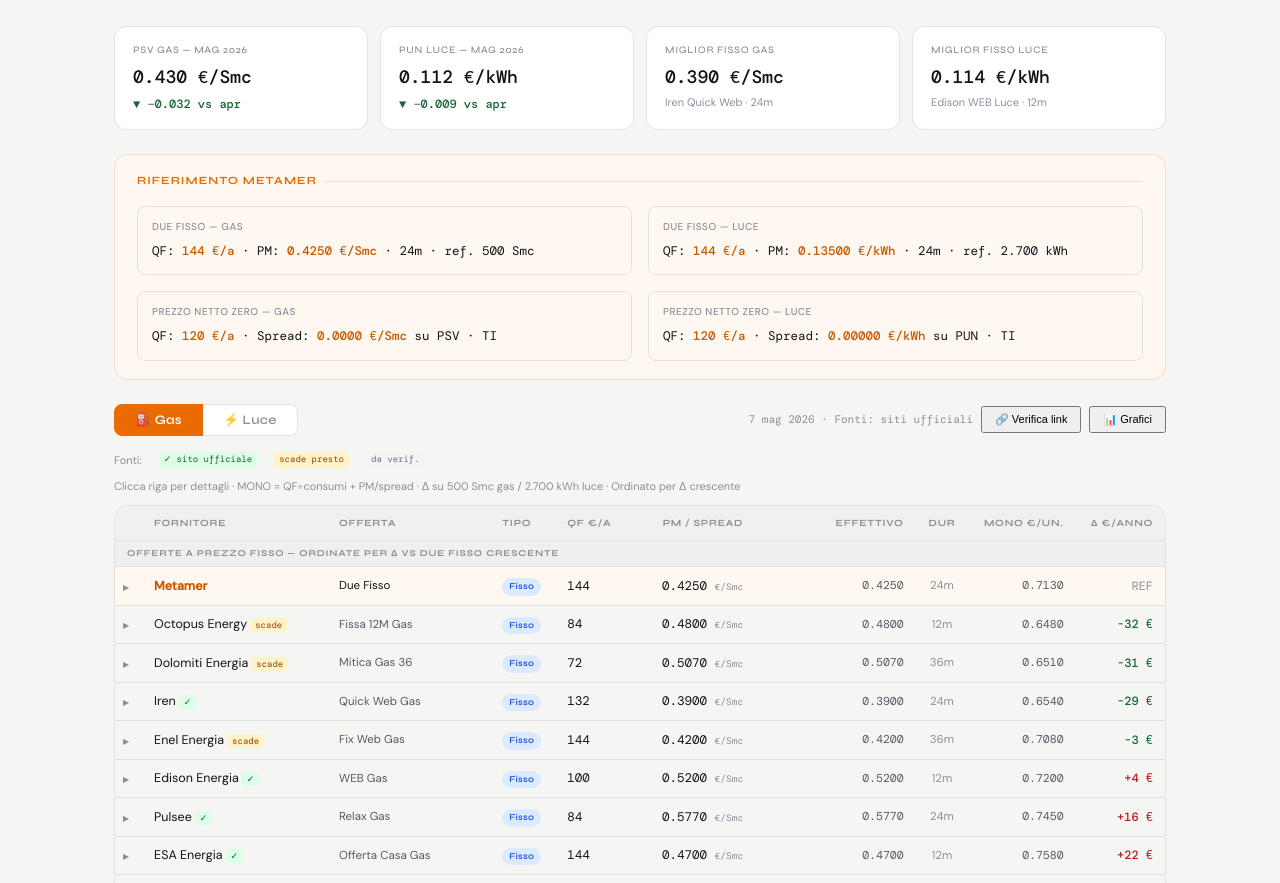
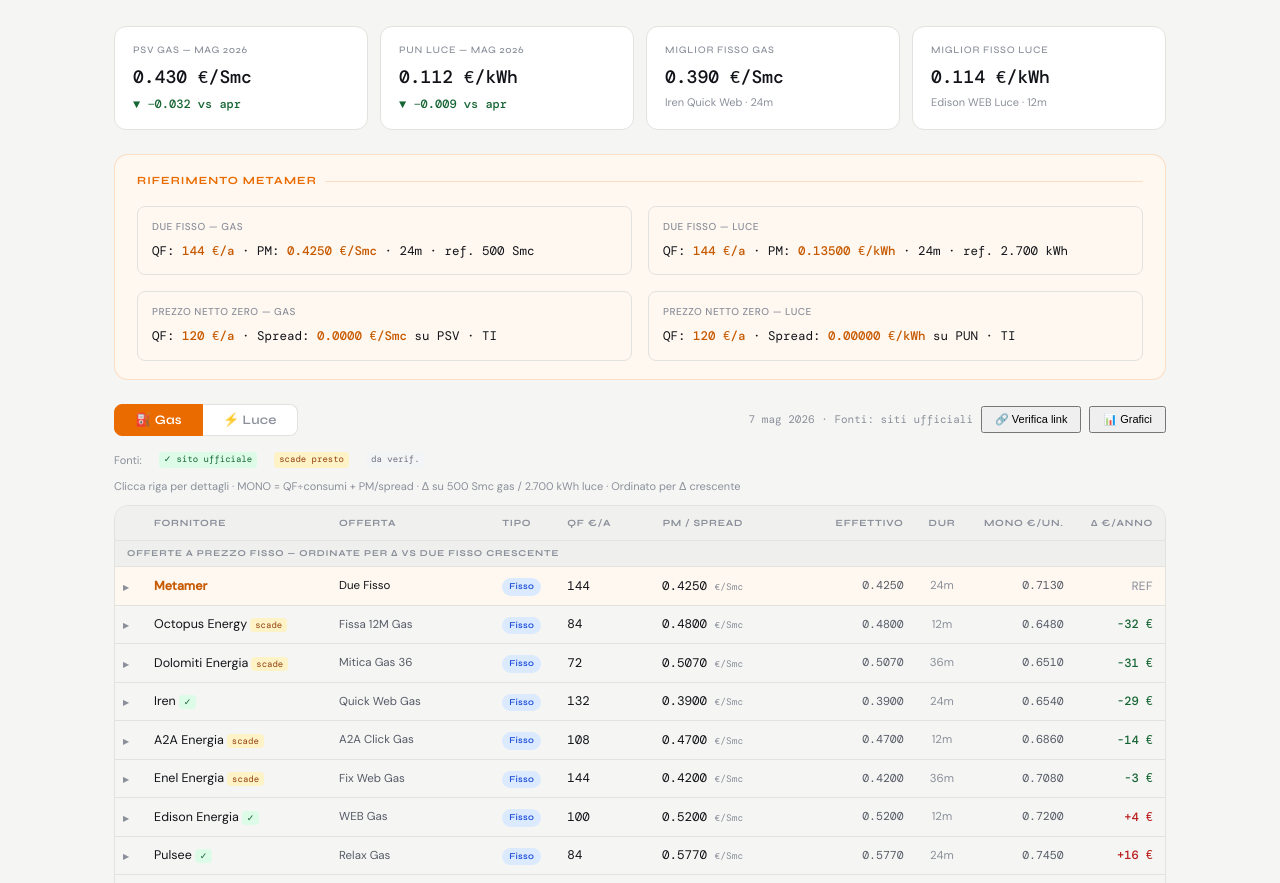
Before and after one commit to michaelrossi1988-bit/energy-market-monitor, a plain HTML site: page index.html in a window 1280 px wide. Shown: the part 62-945 px from the top of the page. Drawn offline with nearby package versions, Linux system fonts and the light colour scheme.

Commit message:
Add files via upload

```diff
--- a/index.html
+++ b/index.html
@@ -222,6 +222,8 @@
   {f:'Pulsee',n:'Relax Gas',t:'fisso',qf:84,pm:0.577,d:24,src:'pulsee.it/offerte-casa-luce-gas/luce-gas-relax',note:'0.577 €/Smc — dati forniti direttamente. QF 84€/a (7€/mese). Fisso 24 mesi. Scade 11/05/2026. 100% rinnovabile GO.',tag:'ok'},
   {f:'Pulsee',n:'Per Te Gas',t:'variabile',qf:84,pm:0.042,d:0,src:'pulsee.it/offerte-casa-luce-gas/luce-e-gas/luce-e-gas-per-te',note:'PSV + 0.042 €/Smc — dati forniti direttamente. QF 84€/a (7€/mese). Scade 11/05/2026. 100% rinnovabile GO.',tag:'ok'},
   {f:'Hera Comm',n:'Più Controllo Active Gas',t:'variabile',qf:144,pm:0.100,d:12,src:'heracomm.gruppohera.it',note:'PSV + 0.100 €/Smc — confermato heracomm.gruppohera.it. QF 144€/a.',tag:'ok'},
+  {f:'A2A Energia',n:'A2A Click Gas',t:'fisso',qf:108,pm:0.4700,d:12,src:'casa.a2aenergia.eu/a2a-click',note:'0.470 €/Smc — confermato a2aenergia.eu. QF 108€/a (scontata da 114€). Fisso 12m. Valido fino 19/05/2026.',tag:'sc'},
+  {f:'A2A Energia',n:'A2A Easy Gas',t:'variabile',qf:150,pm:0.000,d:0,src:'casa.a2aenergia.eu/a2a-easy',note:'PSV puro, spread 0 — confermato a2aenergia.eu. QF 150€/a. Promo: QF gratis i primi 6 mesi se attivi online. Valido fino 19/05/2026.',tag:'sc'},
   {f:'Enel Energia',n:'Flex Gas',t:'variabile',qf:144,pm:0.110,d:0,src:'enel.it',note:'PSV + spread ~0.110. Spread non esplicitato su enel.it — verificare CTE.',tag:'uf'},
   {f:'Sorgenia',n:'Next Energy Sunlight Gas',t:'variabile',qf:103,pm:0.100,d:0,src:'sorgenia.it',note:'PSV x1.07 (coeff. moltiplicativo, non spread tradizionale) — confermato sorgenia.it.',tag:'uf'},
   {f:'Plenitude',n:'Trend Casa Gas',t:'variabile',qf:144,pm:0.150,d:24,src:'eniplenitude.com',note:'PSV + 0.150 €/Smc — confermato eniplenitude.com. Valida fino 13/05/2026.',tag:'sc'},
@@ -253,7 +255,9 @@
   {f:'Pulsee',n:'Per Te Luce',t:'variabile',qf:84,pm:0.00000,d:0,src:'pulsee.it/offerte-casa-luce-gas/luce-e-gas/luce-e-gas-per-te',note:'PUN + spread 0 — dati forniti direttamente. QF 84€/a (7€/mese). Scade 11/05/2026. 100% rinnovabile GO.',tag:'ok'},
   {f:'Enel Energia',n:'Flex Luce',t:'variabile',qf:144,pm:0.022,d:0,src:'enel.it',note:'PUN + spread ~0.022. Non esplicitato su enel.it — verificare CTE.',tag:'uf'},
   {f:'Plenitude',n:'Trend Casa Luce',t:'variabile',qf:144,pm:0.0220,d:24,src:'eniplenitudine.com',note:'PUN + 0.022 €/kWh — confermato eniplenitude.com. Valida fino 13/05/2026.',tag:'sc'},
-  {f:'Iren',n:'10x3 Luce Variabile',t:'variabile',qf:159,pm:0.0332,d:12,src:'irenlucegas.it',note:'PUN + 0.0332 €/kWh — confermato irenlucegas.it. QF 159€/a. Valida fino 10/06/2026.',tag:'ok'}
+  {f:'Iren',n:'10x3 Luce Variabile',t:'variabile',qf:159,pm:0.0332,d:12,src:'irenlucegas.it',note:'PUN + 0.0332 €/kWh — confermato irenlucegas.it. QF 159€/a. Valida fino 10/06/2026.',tag:'ok'},
+  {f:'A2A Energia',n:'A2A Click Luce',t:'fisso',qf:102,pm:0.12900,d:12,src:'casa.a2aenergia.eu/a2a-click',note:'0.129 €/kWh — confermato a2aenergia.eu. QF 102€/a (scontata da 114€). Fisso 12m. Valido fino 19/05/2026.',tag:'sc'},
+  {f:'A2A Energia',n:'A2A Easy Luce',t:'variabile',qf:150,pm:0.00000,d:0,src:'casa.a2aenergia.eu/a2a-easy',note:'PUN puro, spread 0 — confermato a2aenergia.eu. QF 150€/a. Promo: QF gratis i primi 6 mesi se attivi online. Valido fino 19/05/2026.',tag:'sc'}
 ];
 var CUR='gas',EXP={};
 var SRC={gas:GAS,luce:LUCE};
```
